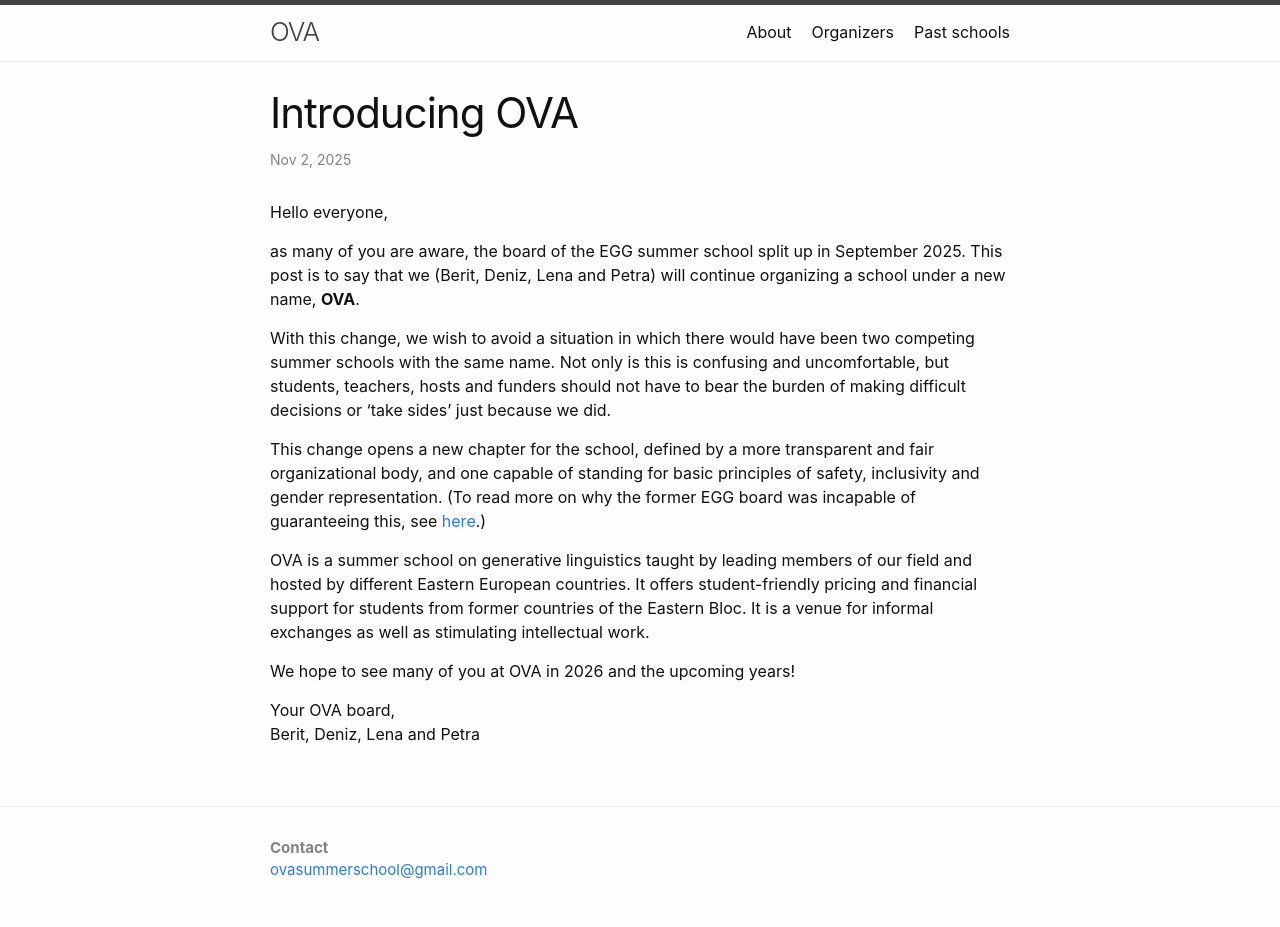
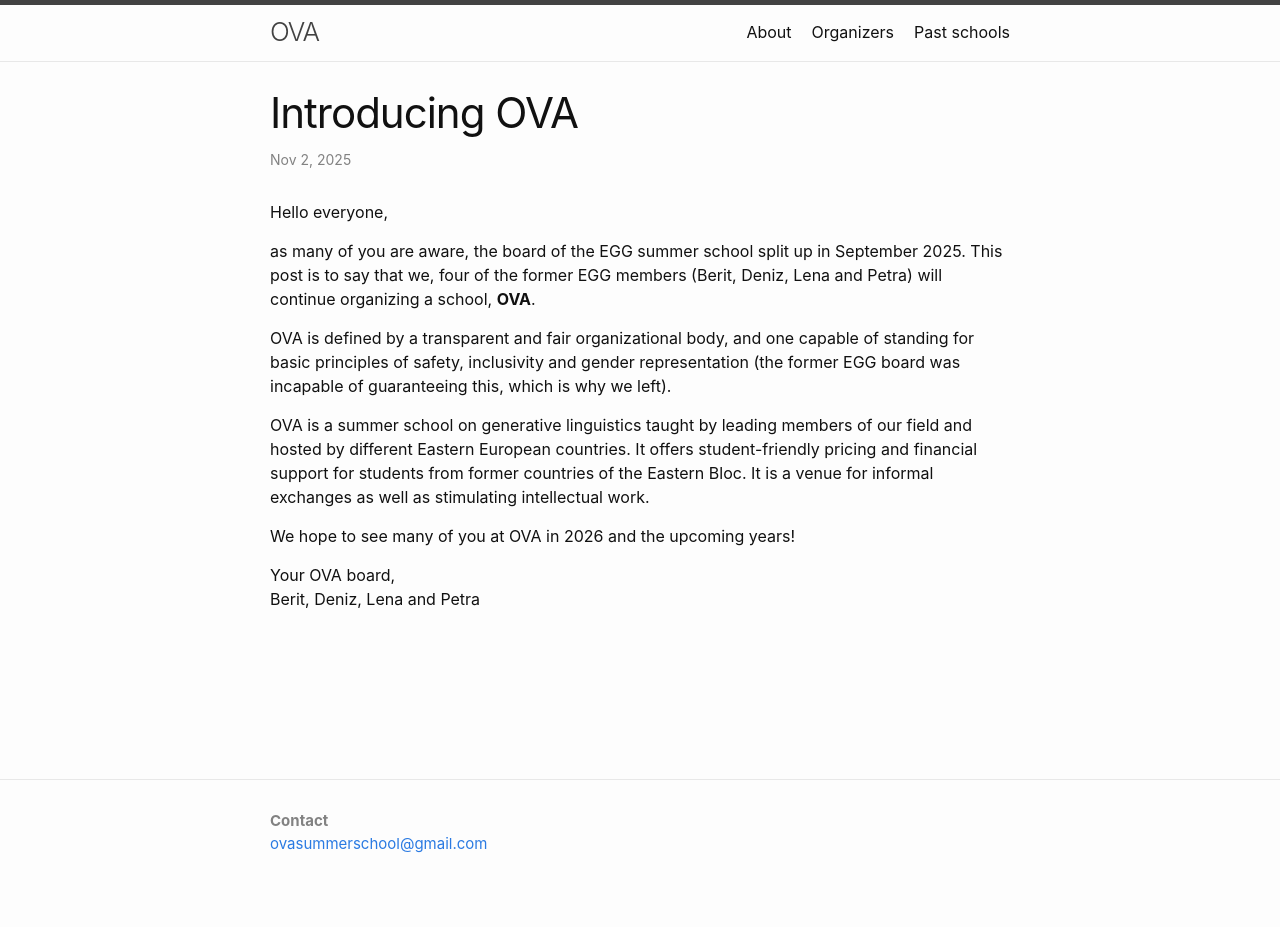
Before and after one commit to ovaschool/ovaschool.github.io, a Jekyll site: the page built from _posts/2025-11-02-introducingova.markdown, in a window 1280 px wide. Built offline with Jekyll 4.4.1, drawn with Linux system fonts in a browser that asks for light colours; after the commit the page ends 900 px from its top, so only the background shows below that.

Commit message:
Update 2025-11-02-introducingova.markdown

```diff
--- a/_posts/2025-11-02-introducingova.markdown
+++ b/_posts/2025-11-02-introducingova.markdown
@@ -9,21 +9,15 @@ permalink: /introducing-ova/
 Hello everyone,
 
 as many of you are aware, the board of the EGG summer school split up in
-September 2025. This post is to say that we (Berit, Deniz, Lena and Petra) will
-continue organizing a school under a new name, **OVA**.
+September 2025. This post is to say that we, four of the former EGG members (Berit, Deniz, Lena and Petra) will
+continue organizing a school, **OVA**.
 
 <!--more-->
 
-With this change, we wish to avoid a situation in which there would have been
-two competing summer schools with the same name. Not only is this is confusing
-and uncomfortable, but students, teachers, hosts and funders should not have to
-bear the burden of making difficult decisions or 'take sides' just because we
-did.
-
-This change opens a new chapter for the school, defined by a more transparent
+OVA is defined by a transparent
 and fair organizational body, and one capable of standing for basic principles of
-safety, inclusivity and gender representation. (To read more on why the former
-EGG board was incapable of guaranteeing this, see [here](/clean-break/).)
+safety, inclusivity and gender representation (the former
+EGG board was incapable of guaranteeing this, which is why we left).
 
 OVA is a summer school on generative linguistics taught by leading members of our field
 and hosted by different Eastern European countries. It offers student-friendly
```
